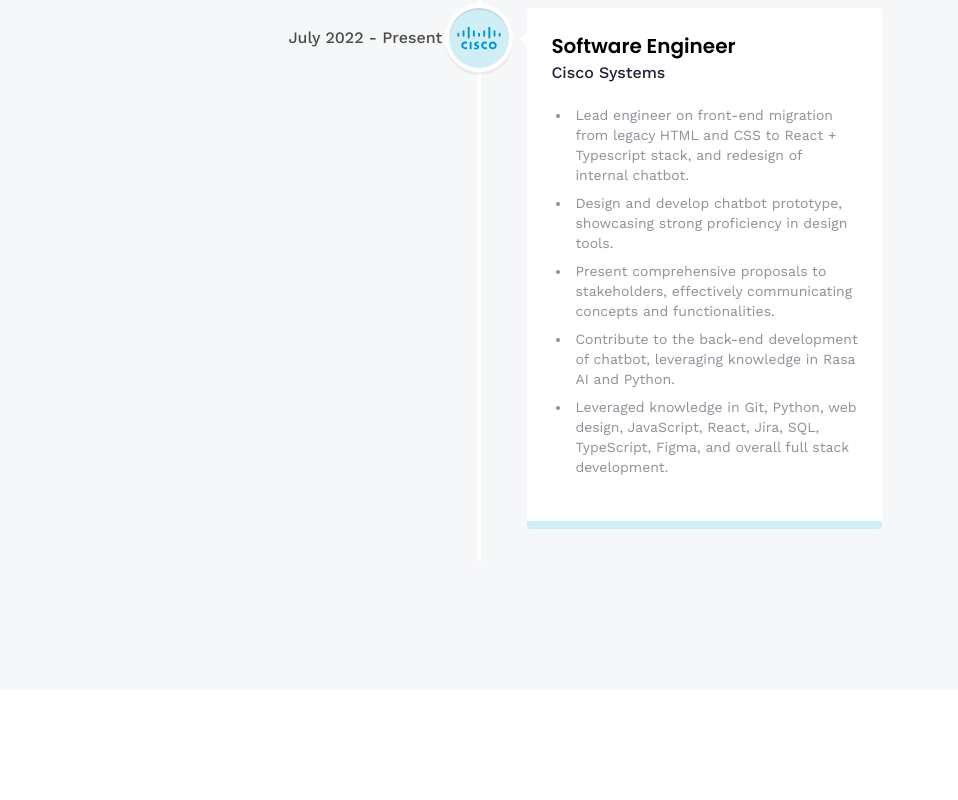
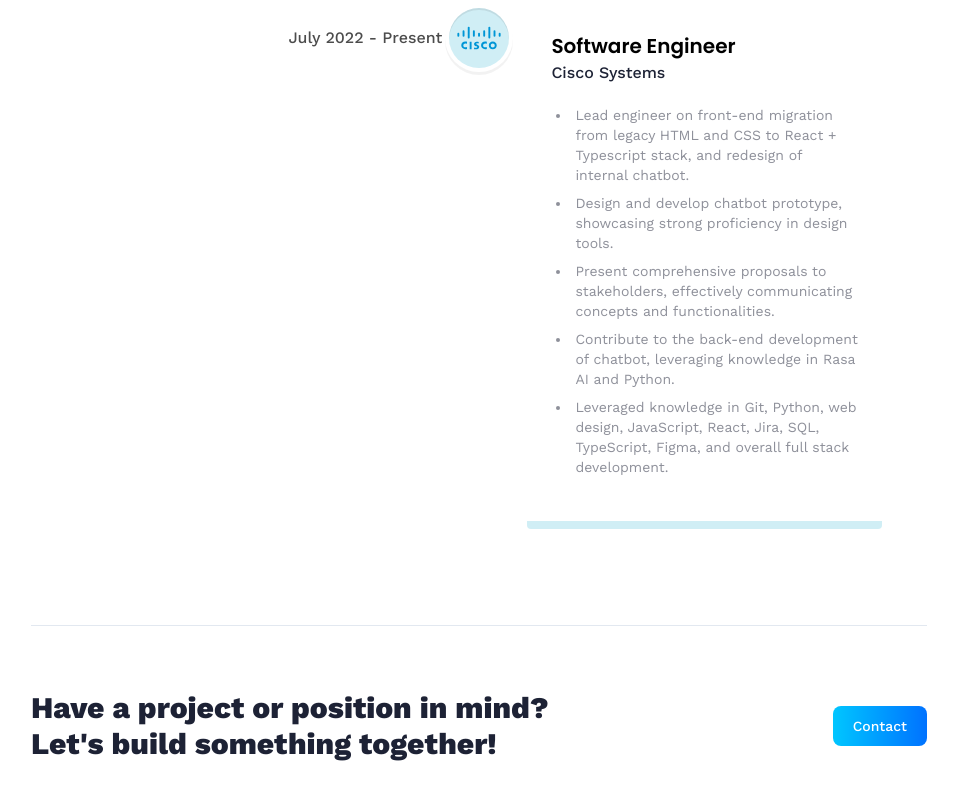
Before and after one commit to btarrant/new_portfolio, a React (Vite) app: page /about in a window 1280 px wide. Shown: the part 1738-2538 px from the top of the page, without its empty margins (161-1119 px from the left). Before the commit the page ends 2427 px from the top, so only its background shows below. Built offline with nearby package versions, Linux system fonts and the light colour scheme.

Commit message:
Create Call to action and fix plane position

```diff
--- a/src/App.jsx
+++ b/src/App.jsx
@@ -4,7 +4,7 @@
 
 const App = () => {
   return (
-    <main className="bg-slate-300/20">
+    <main className="bg-slate-300/20 h-[100vh]">
       <Router>
         <Navbar />
         <Routes>
--- /dev/null
+++ b/src/components/CTA.jsx
@@ -0,0 +1,18 @@
+import React from "react";
+import { Link } from "react-router-dom";
+
+const CTA = () => {
+  return (
+    <section className="cta">
+      <p className="cta-text">
+        Have a project or position in mind? <br className="sm:block hidden" />
+        Let's build something together!
+      </p>
+      <Link to="/contact" className="btn">
+        Contact
+      </Link>
+    </section>
+  );
+};
+
+export default CTA;
--- a/src/components/HomeInfo.jsx
+++ b/src/components/HomeInfo.jsx
@@ -6,7 +6,7 @@
     return (
       <h1 className="sm:text-xl sm:leading-snug text-center neo-brutalism-blue py-4 px-8 text-white mx-5">
         Hi, I'm
-        <span className="font-semibold mx-2 text-white">Brandon</span>
+        <span className="font-semibold mx-2 text-white">Brandon Tarrant</span>
         👋
         <br />A Software Engineer from South Florida 🌴☀️
       </h1>
--- a/src/pages/About.jsx
+++ b/src/pages/About.jsx
@@ -2,6 +2,7 @@
 import { skills, experiences } from "../constants";
 import { VerticalTimeline, VerticalTimelineElement } from "react-vertical-timeline-component";
 import "react-vertical-timeline-component/style.min.css";
+import CTA from "../components/CTA";
 
 const About = () => {
   return (
@@ -84,6 +85,8 @@
           </VerticalTimeline>
         </div>
       </div>
+      <hr className="border-slate-200" />
+      <CTA />
     </section>
   );
 };
--- a/src/pages/Home.jsx
+++ b/src/pages/Home.jsx
@@ -81,8 +81,8 @@
           />
 
           <Plane
-            planeScale={planeScale}
-            planePosition={planePosition}
+            scale={planeScale}
+            position={planePosition}
             isRotating={isRotating}
             rotation={[0, 20, 0]}
           />
```
